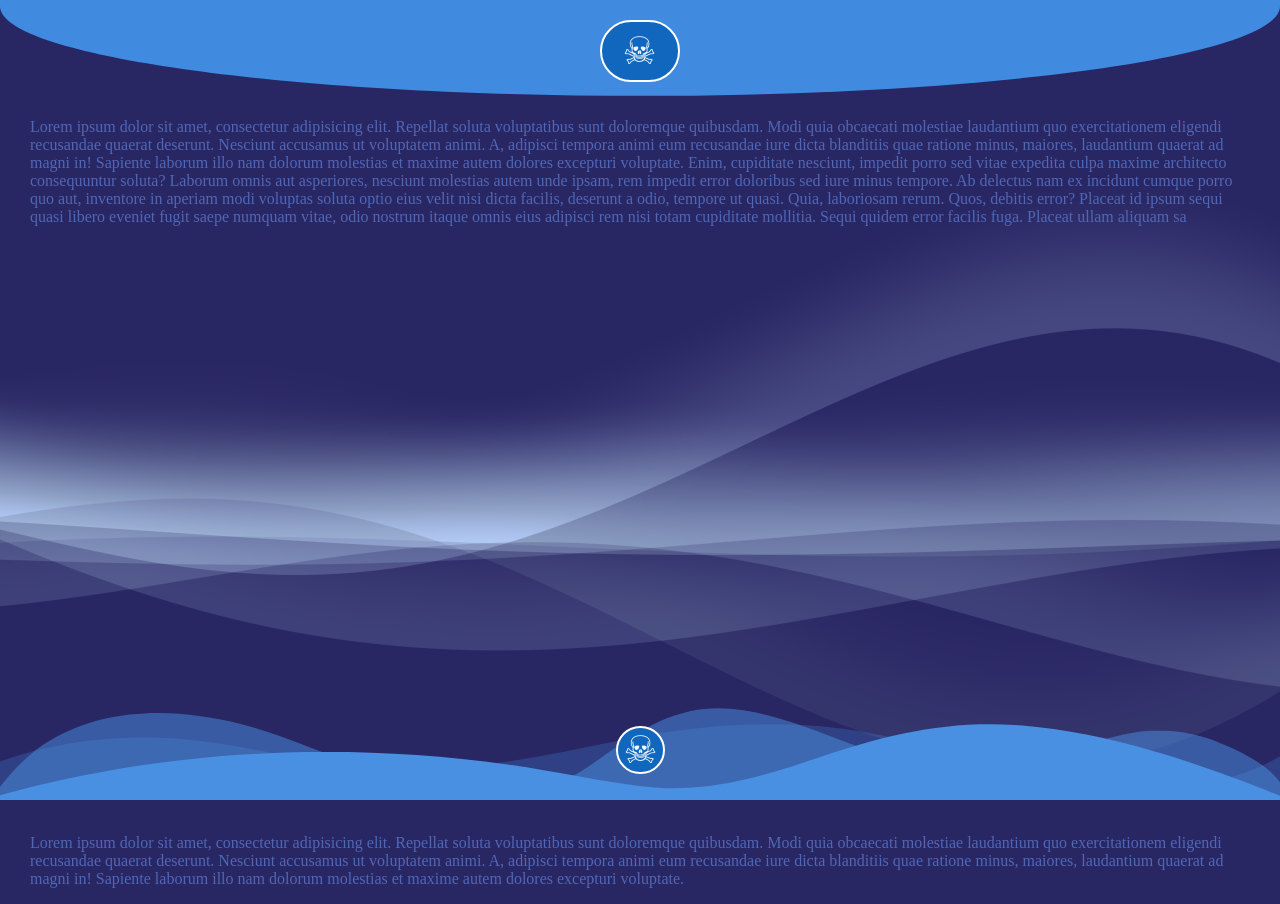
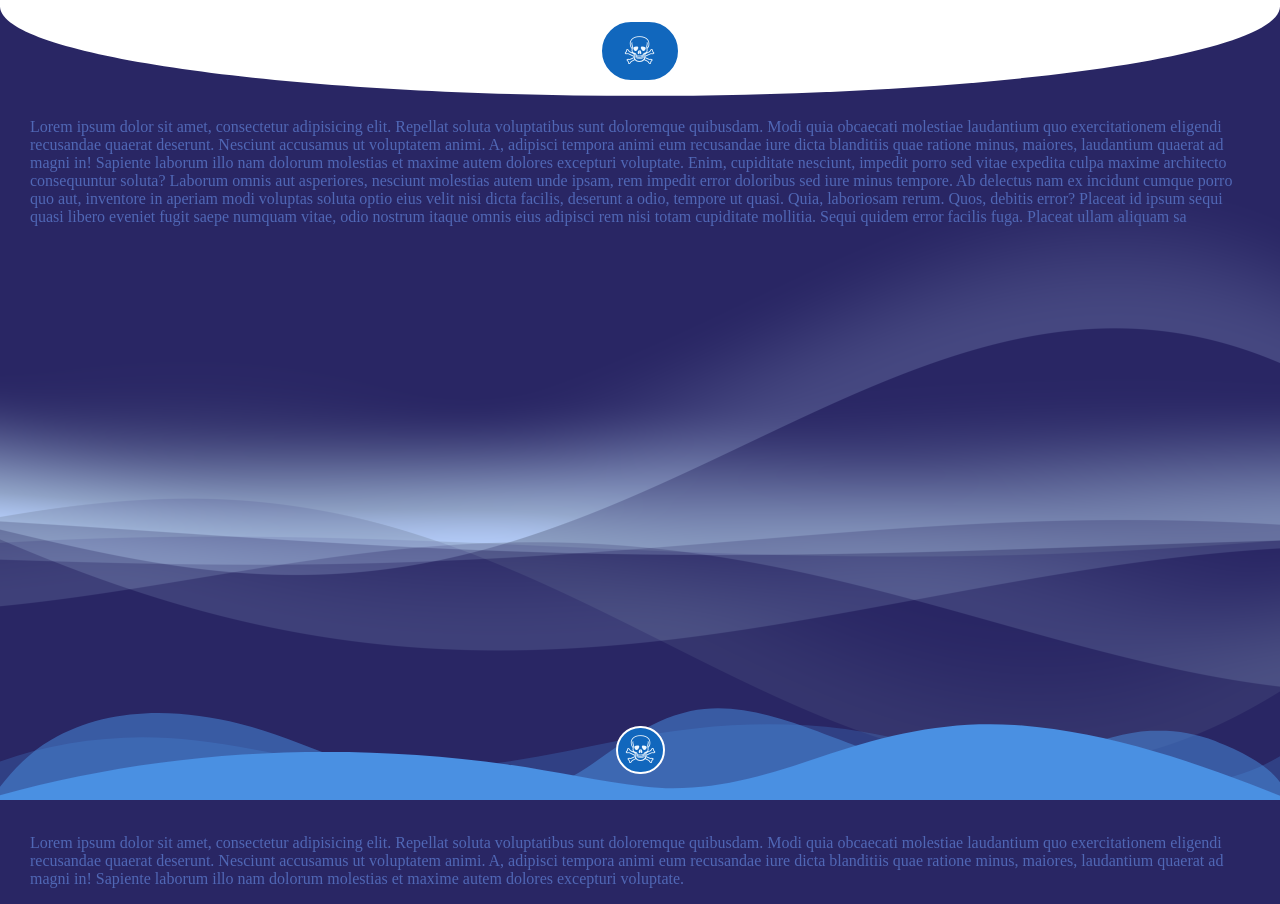
Before and after one commit to henrykoz/Project-cheatsheet, a plain HTML site: page index.html in a window 1280 px wide. Drawn offline with Linux system fonts and the light colour scheme.

Commit message:
Update styles.css

```diff
--- a/styles.css
+++ b/styles.css
@@ -10,7 +10,7 @@ body{
 }
 .navigation{
   box-sizing: border-box;
-  background-image: url(images/curve1.svg);
+  background-image: url(images/curve.svg);
   /* background-color: #ffffff; */
   /* border-bottom: 1px solid #dddddd; */
   left: 0px;
```
